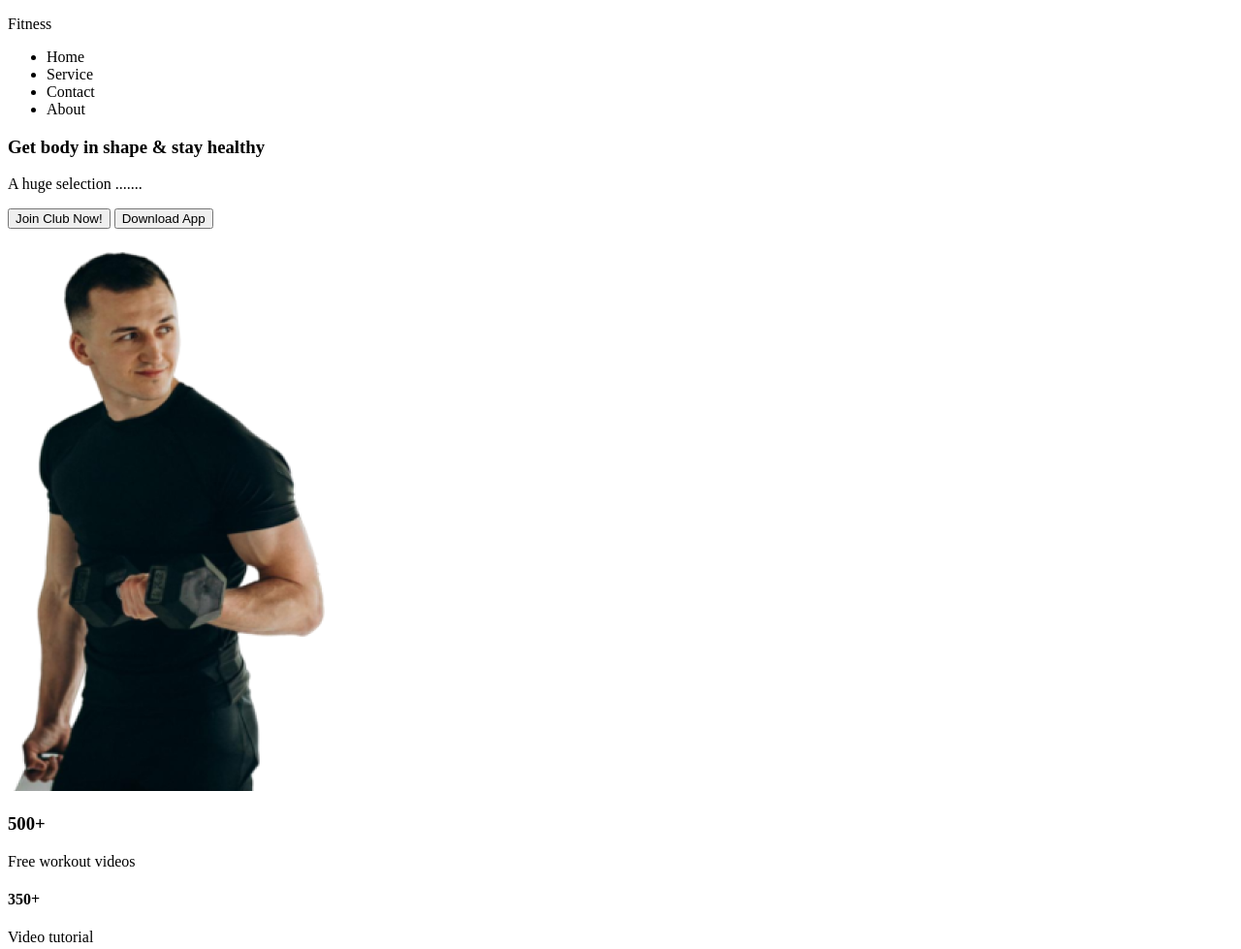
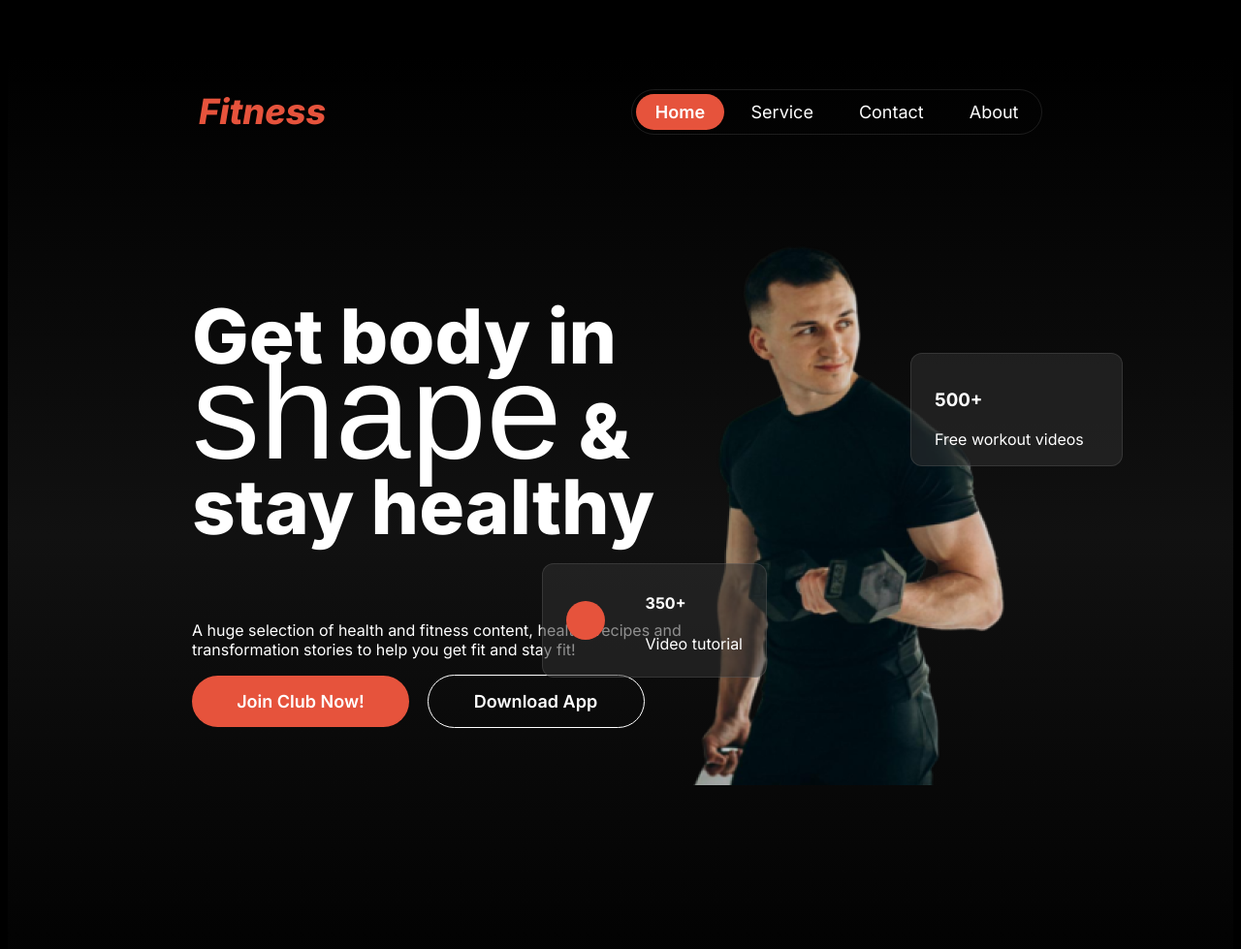
Before and after one commit to shafayetxyz/basic-responsive-page, a plain HTML site: page index.html in a window 1280 px wide. Shown: the top 979 px of the page at 97% size. Drawn offline with Linux system fonts and the light colour scheme; a web font is replaced by a local one.

Commit message:
header style

```diff
--- a/index.html
+++ b/index.html
@@ -1,42 +1,53 @@
 <!DOCTYPE html>
 <html lang="en">
+
 <head>
     <meta charset="UTF-8">
     <meta name="viewport" content="width=device-width, initial-scale=1.0">
     <title>Fitness Center</title>
+    <link rel="preconnect" href="https://fonts.googleapis.com">
+    <link rel="preconnect" href="https://fonts.gstatic.com" crossorigin>
+    <link
+        href="https://fonts.googleapis.com/css2?family=Azeret+Mono:ital,wght@0,100..900;1,100..900&family=Inter:ital,opsz,wght@0,14..32,100..900;1,14..32,100..900&display=swap"
+        rel="stylesheet">
+    <link href="https://fonts.cdnfonts.com/css/miama" rel="stylesheet">
+
     <link rel="stylesheet" href="style.css">
 </head>
-<body>
-    <header>
+
+<body class="inter body">
+    <header class="header">
         <nav>
             <section class="nav">
-                <p>Fitness</p>
+                <p class="title">Fitness</p>
                 <div class="menu">
                     <ul>
-                        <li>Home</li>
+                        <li class="home">Home</li>
                         <li>Service</li>
                         <li>Contact</li>
                         <li>About</li>
                     </ul>
                 </div>
             </section>
-            <section>
-                <div>
-                    <h1>Get body in <span>shape</span> & stay healthy</h1>
-                    <p>A huge selection .......</p>
-                    <button>Join Club Now!</button>
-                    <button>Download App</button>
+            <section class="hero">
+                <div class="body-in-shape">
+                    <p class="shape">Get body in <span class="miama">shape</span> & stay healthy</p>
+                    <p>A huge selection of health and fitness content, healthy recipes and transformation stories to help you get fit and stay fit!</p>
+                    <button class="orange-btn">Join Club Now!</button>
+                    <button class="black-btn">Download App</button>
                 </div>
-                <div>
+                <div class="tr-cards">
                     <img src="/images/Images 2.png" alt="man with dumble">
-                    <div class="tr-card">
+                    <div class="tr-card1">
                         <h3>500+</h3>
                         <p>Free workout videos</p>
                     </div>
-                    <div class="tr-card">
-                        <!-- to do: add orange circle -->
-                        <h4>350+</h4>
-                        <p>Video tutorial</p>
+                    <div class="tr-card2">
+                        <div class="round-orange"></div>
+                        <div>
+                            <h4>350+</h4>
+                            <p>Video tutorial</p>
+                        </div>
                     </div>
                 </div>
             </section>
@@ -112,7 +123,7 @@
                     <h3>Calculate your BMI</h3>
                     <p>We believe fitness....</p>
                     <!-- To do: Input and selection in grid -->
-                     <button>Calculate</button>
+                    <button>Calculate</button>
                 </div>
             </div>
         </section>
@@ -183,4 +194,5 @@
         </section>
     </footer>
 </body>
+
 </html>
--- a/style.css
+++ b/style.css
@@ -0,0 +1,137 @@
+.miama{
+    font-family: 'Miama', sans-serif;
+    font-weight: 400;
+    font-size: 140px;
+}
+
+.inter {
+  font-family: "Inter", sans-serif;
+  font-optical-sizing: auto;
+  font-weight: <weight>;
+  font-style: normal;
+}
+
+.body{
+    background-color: black;
+    color: white;
+}
+.nav{
+    display: flex;
+    margin: 57px 197px;
+    align-items: center;
+    justify-content: space-between;
+}
+
+.title{
+    font-weight: 800;
+    font-style: italic;
+    font-size: 2.26rem;
+    color: #E6533C;
+}
+
+nav ul{
+    display: flex;
+    border: solid rgba(255, 255, 255, 0.1) 1px;
+    border-radius: 39px;
+    justify-content: space-between;
+    align-items: center;
+    padding: 0px;
+}
+nav li{
+    font-size: 1.125rem;
+    list-style: none;
+    margin: 4px 0px;
+    padding: 8px 23.5px;
+}
+
+.home{
+    background-color: #E6533C;
+    padding: 8px 20px;
+    border-radius: 46px;
+    margin: 4px;
+    font-weight: 600;
+}
+
+.body-in-shape{
+
+    width: 520px;
+}
+
+.shape{
+    font-size: 78px;
+    font-weight: 800;
+    line-height: 78px;
+}
+
+.orange-btn{
+    width: 224px;
+    font-family: inter;
+    background-color: #e6533c;
+    border-radius: 42px;
+    padding: 16px 0px;
+    border: none;
+    color: white;
+    font-size: 18px;
+    font-weight: 600;
+    margin-right: 14px;
+}
+
+.black-btn{
+    width: 224px;
+    font-family: inter;
+    background-color: transparent;
+    border-radius: 42px;
+    padding: 16px 0px;
+    border: solid 1px white;
+    color: white;
+    font-size: 18px;
+    font-weight: 600;
+}
+
+.hero{
+    display: flex;
+    justify-content: space-between;
+    margin: 0px 214px 0px 190px;
+}
+
+.tr-card1{
+    background-color: rgba(48, 48, 48, 0.54);
+    padding: 17px 24px;
+    border: solid 1px rgba(255, 255, 255, 0.1);
+    border-radius: 12px;
+    width: 169px;
+    height: 81px;
+    position: relative;
+    bottom: 450px;
+    left: 230px;
+}
+
+.tr-card2{
+    background-color: rgba(48, 48, 48, 0.54);
+    width: 182px;
+    height: 82px;
+    padding: 17px 24px;
+    border: solid 1px rgba(255, 255, 255, 0.1);
+    border-radius: 12px;
+    display: flex;
+    align-items: center;
+    justify-content: space-between;
+    position: relative;
+    bottom: 350px;
+    right: 150px;
+}
+
+.tr-cards{
+    /* display: flex; */
+}
+
+.header{
+    background-image: linear-gradient(rgba(119, 119, 119, 0), rgba(17, 17, 17, 1), black);
+}
+
+.round-orange{
+    width: 40px;
+    height: 40px ;
+    background-color: #e6533c;
+    border-radius: 50%;
+}
```
